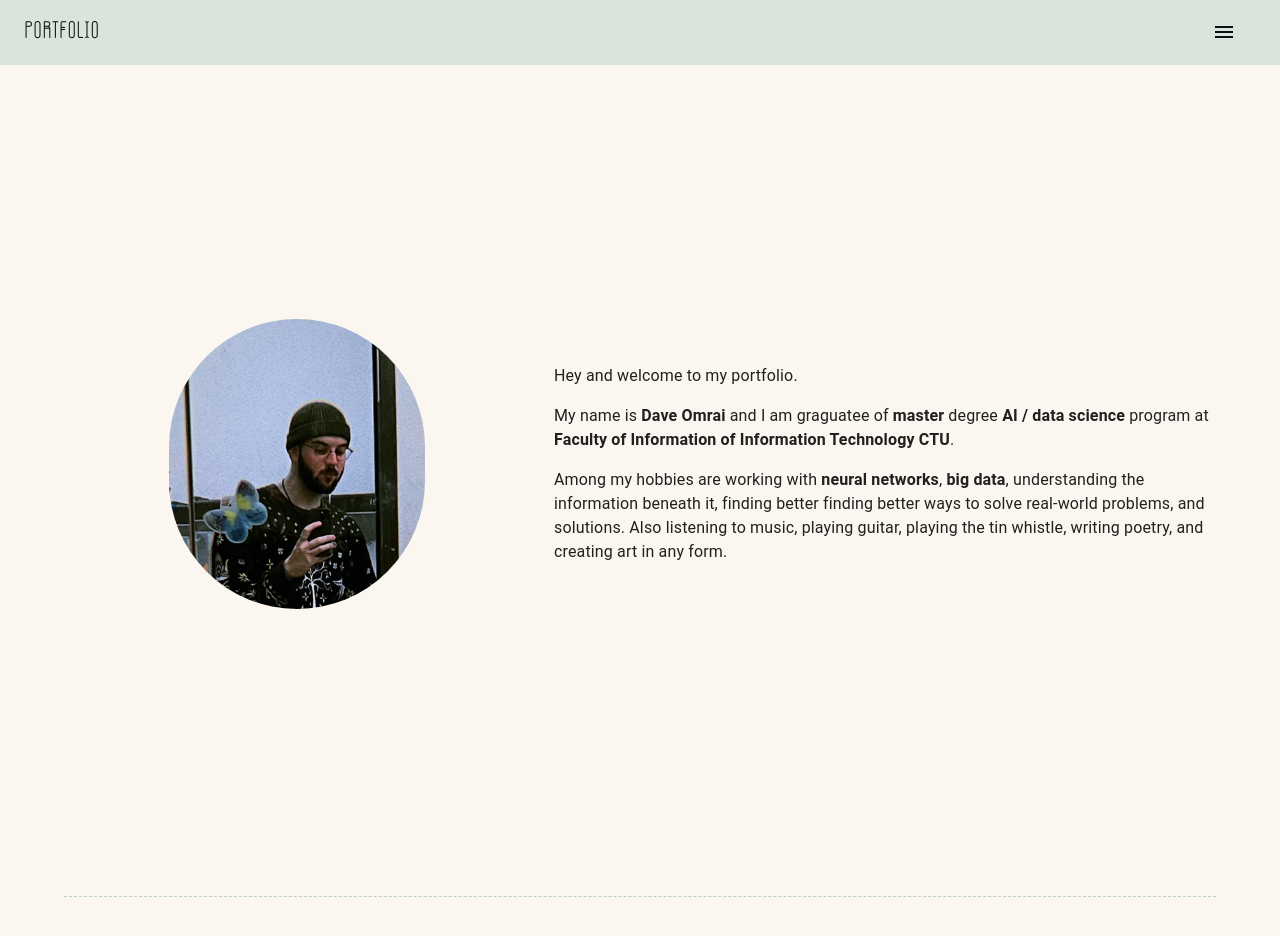
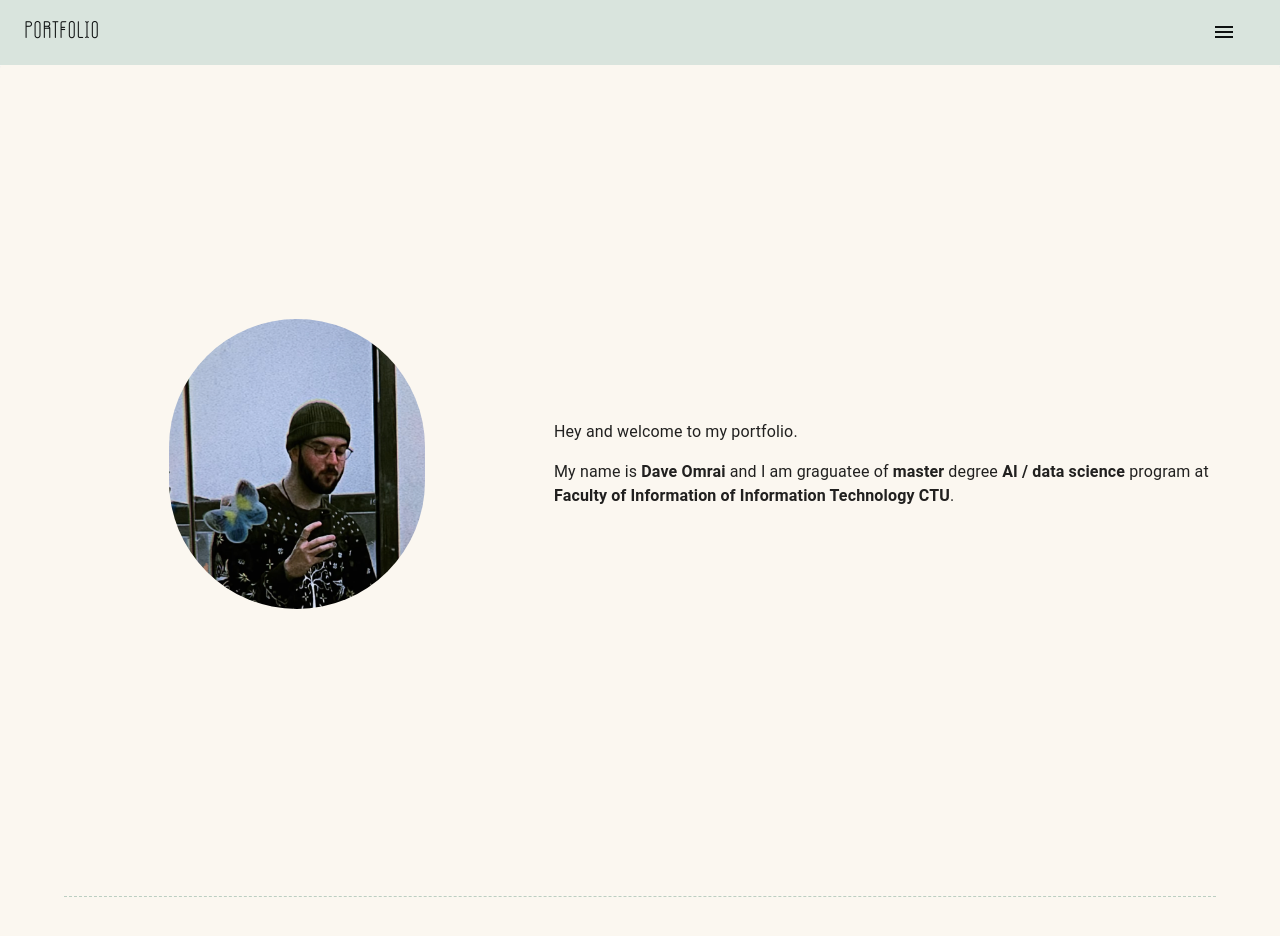
Before and after one commit to daveomri/portfolio, a React (Create React App) app: page / in a window 1280 px wide. Shown: the top 936 px of the page. Built offline with nearby package versions, Linux system fonts and the light colour scheme.

Commit message:
#5 removed filler text

```diff
--- a/src/components/cards/Greetings.jsx
+++ b/src/components/cards/Greetings.jsx
@@ -62,16 +62,6 @@ const Greetings = (props) => {
                     .
                   </Typography>
                 </Grid>
-                <Grid item>
-                  <Typography variant="body1" className={classes.typeWriter}>
-                    Among my hobbies are working with <b>neural networks</b>,{' '}
-                    <b>big data</b>, understanding the information beneath it,
-                    finding better finding better ways to solve real-world
-                    problems, and solutions. Also listening to music, playing
-                    guitar, playing the tin whistle, writing poetry, and
-                    creating art in any form.
-                  </Typography>
-                </Grid>
               </Grid>
             </Grid>
           </Grid>
```
